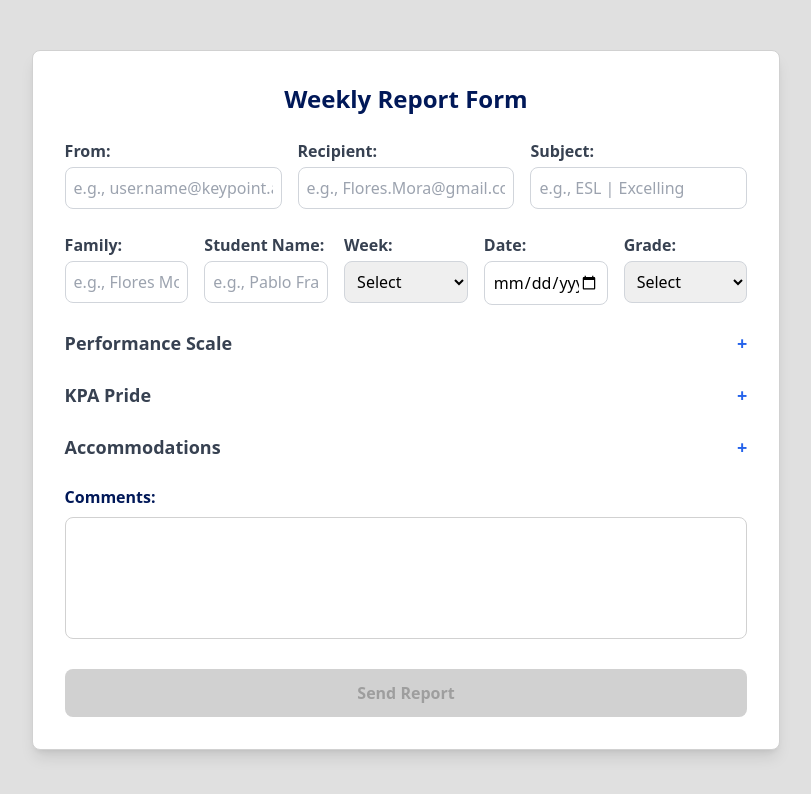
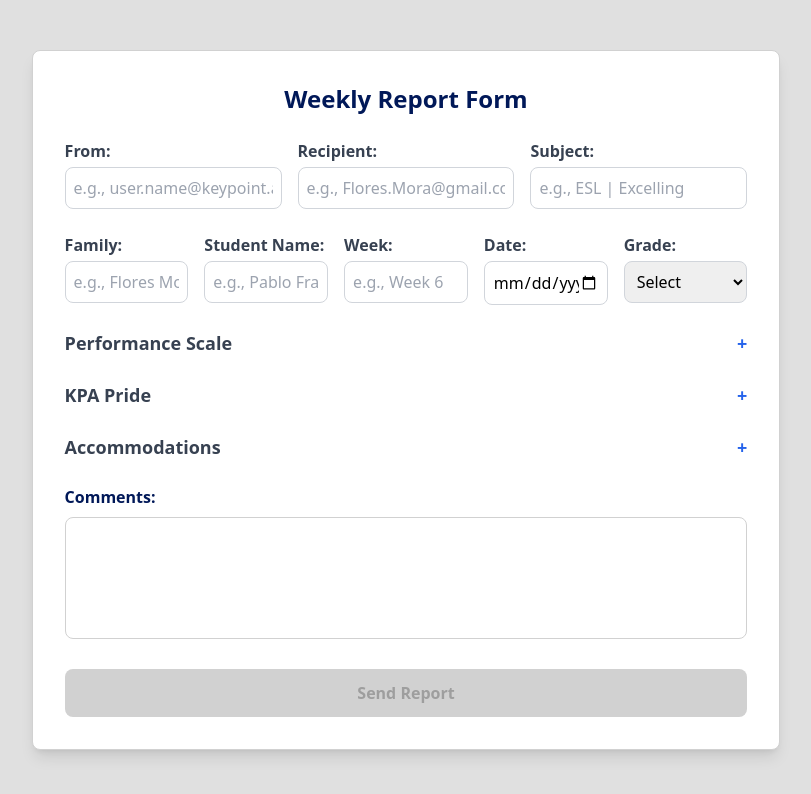
Before and after one commit to 20185326/WeeklyReport, a React (Vite) app: page / in a window 1280 px wide. Shown: the top 794 px of the page, without its empty margins (234-1045 px from the left). Built offline with nearby package versions, Linux system fonts and the light colour scheme.

Commit message:
actualziacion reporte imagen dinamica

```diff
--- a/src/components/ReportForm.jsx
+++ b/src/components/ReportForm.jsx
@@ -2,13 +2,13 @@ import React, { useState, useEffect } from 'react';
 import FormInput from './FormInput';
 import DynamicSection from './DynamicSection';
 import { addRow, handleChange, handleDynamicChange, handleSubmit } from '../utils/formHandlers';
-import { Oval } from 'react-loader-spinner'; // Componente de carga
-import Modal from 'react-modal'; // Modal de confirmación
+import { Oval } from 'react-loader-spinner';
+import Modal from 'react-modal';
 
-Modal.setAppElement('#root'); // Necesario para accesibilidad de react-modal
+Modal.setAppElement('#root');
 
 const ReportForm = () => {
-  const [formData, setFormData] = useState({
+  const initialFormData = {
     from: '',
     recipient: '',
     family: '',
@@ -21,12 +21,21 @@ const ReportForm = () => {
     kpaPride: [],
     accommodations: [],
     comments: '',
+  };
+
+  const [formData, setFormData] = useState(() => {
+    const savedData = localStorage.getItem('reportFormData');
+    return savedData ? JSON.parse(savedData) : initialFormData;
   });
 
   const [isLoading, setIsLoading] = useState(false);
   const [isSubmitted, setIsSubmitted] = useState(false);
   const [isError, setIsError] = useState(false);
   const [isFormValid, setIsFormValid] = useState(false);
+
+  useEffect(() => {
+    localStorage.setItem('reportFormData', JSON.stringify(formData));
+  }, [formData]);
 
   const handleFormChange = (e) => {
     handleChange(e, formData, setFormData);
@@ -52,20 +61,18 @@ const ReportForm = () => {
     const response = await handleSubmit(formData);
     setIsLoading(false);
 
-    // Verifica si response es un objeto válido y tiene statusCode
     if (response && response.statusCode === 200) {
       setIsError(false);
       setIsSubmitted(true);
+      localStorage.removeItem('reportFormData'); // Borra la caché al enviar el formulario
     } else {
       setIsError(true);
       setIsSubmitted(true);
     }
   };
 
-
-
   const closeConfirmationModal = () => {
-    setIsSubmitted(false); // Cerrar el modal de confirmación
+    setIsSubmitted(false);
   };
 
   const validateForm = () => {
@@ -97,7 +104,6 @@ const ReportForm = () => {
   useEffect(() => {
     validateForm();
   }, [formData]);
-
   return (
     <div className="min-h-screen bg-gray-100 flex items-center justify-center p-4" style={{ backgroundColor: '#E0E0E0' }}>
       <form className="bg-white shadow-lg rounded-lg p-8 w-3/5 space-y-6" style={{ border: '1px solid #D1D1D1' }}>
@@ -164,9 +170,7 @@ const ReportForm = () => {
             value={formData.week}
             onChange={handleFormChange}
             className="w-full"
-            options={['week 1', 'week 2', 'week 3', 'week 4', 'week 5',
-              'week 6', 'week 7', 'week 8', 'week 9', 'week 10', 'week 11',
-              'week 12','week 13','week 14','week 15','week 16','week 17']} // Add your options here
+            placeholder="e.g., Week 6"
             style={{ borderColor: '#D1D1D1', backgroundColor: '#FFFFFF' }}
           />
           <FormInput
```
